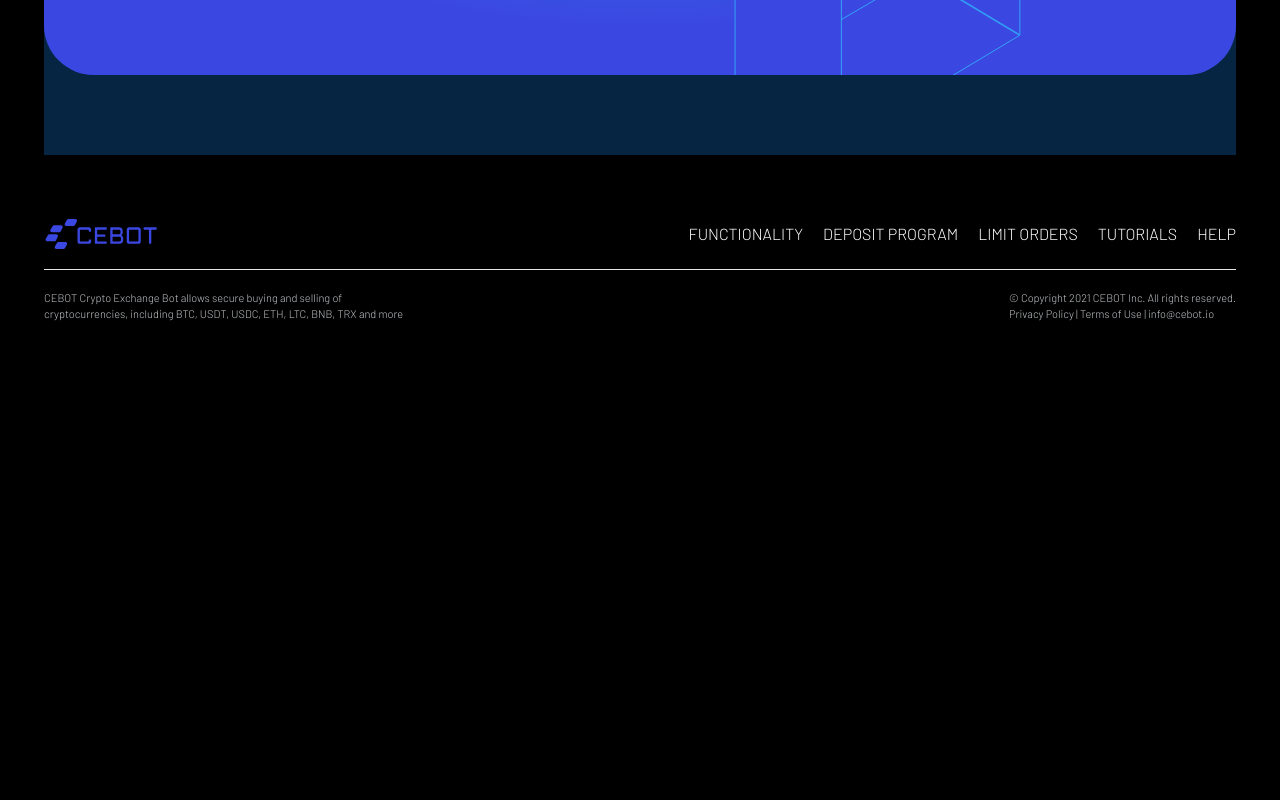
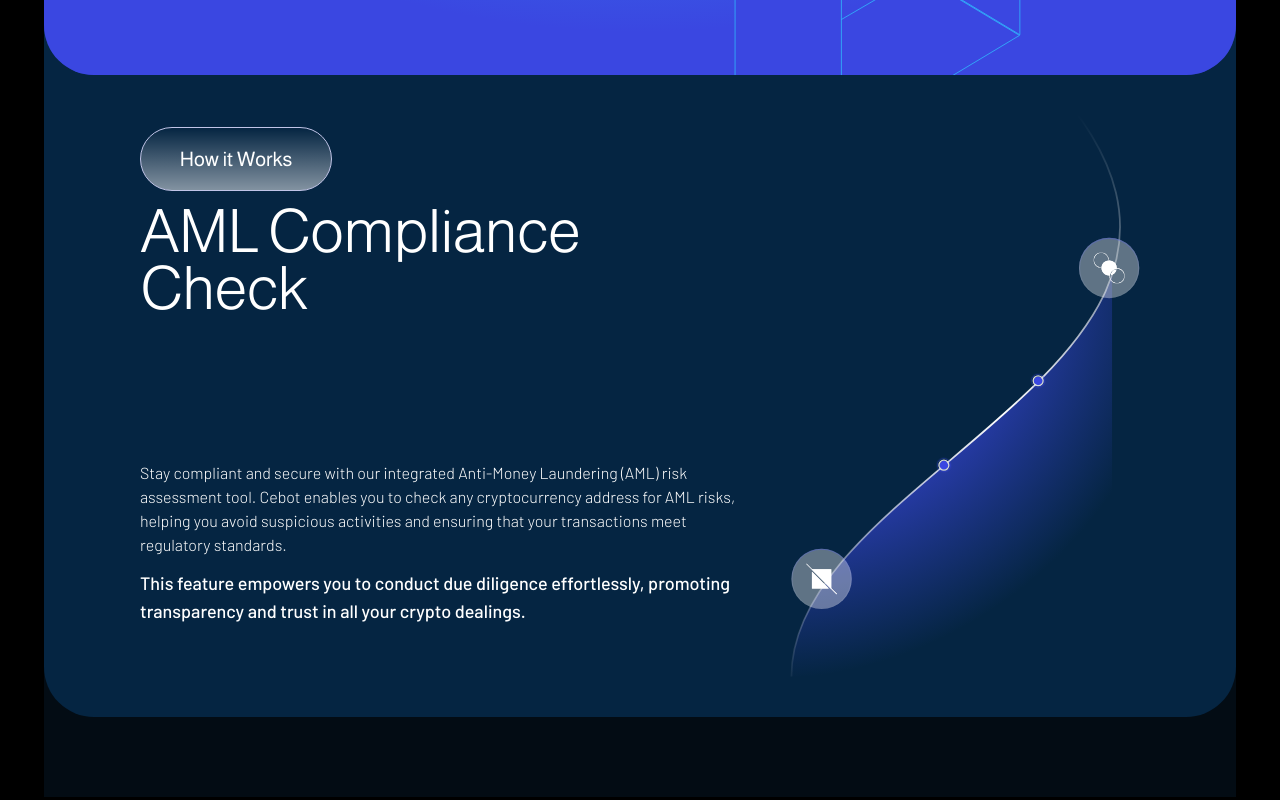
Before and after one commit to MdShobujDev/cebot-2, a Next.js app: page / in a window 1280 px wide. Shown: the part 3260-4060 px from the top of the page. Before the commit the page ends 3639 px from the top, so only its background shows below. Built offline with nearby package versions, Linux system fonts and the light colour scheme; what @ant-design/nextjs-registry would draw is missing.

Commit message:
deat : add new section  AML Compliance Check

```diff
--- a/src/app/page.tsx
+++ b/src/app/page.tsx
@@ -1,7 +1,8 @@
+import AMLComplianceCheck from "@/components/HomePage/AML/AMLComplianceCheck";
 import Header from "@/components/HomePage/Header";
-import HowItWorks from "@/components/HowItWork/HowItWorks";
-import PrivacySecurity from "@/components/PrivacyAndSecurity/PrivacySecurity";
-import Technology from "@/components/Technology/Technology";
+import HowItWorks from "@/components/HomePage/HowItWork/HowItWorks";
+import PrivacySecurity from "@/components/HomePage/PrivacyAndSecurity/PrivacySecurity";
+import Technology from "@/components/HomePage/Technology/Technology";
 
 export default function Home() {
   return (
@@ -10,7 +11,8 @@ export default function Home() {
       <HowItWorks />
       <PrivacySecurity />
       <Technology />
-      <div className=" bg-[#052542] h-20 w-full"></div>
+      <AMLComplianceCheck />
+      <div className=" bg-[#030C14] h-20 w-full"></div>
     </div>
   );
 }
--- /dev/null
+++ b/src/components/HomePage/AML/AMLComplianceCheck.tsx
@@ -0,0 +1,41 @@
+import AML from "@/../public/images/AML.svg";
+import SecondaryButton from "@/components/Buttons/SecondaryButton";
+import Image from "next/image";
+
+function AMLComplianceCheck() {
+  return (
+    <section className=" bg-[#030C14] w-full">
+      <div className=" bg-[#052542] w-full text-white px-24 pb-10 flex items-center justify-between rounded-b-[50px] gap-10 relative">
+        <div className="flex flex-col flex-[0_0_60%] gap-36">
+          <div>
+            <SecondaryButton
+              color="#ffffff"
+              bgColor="linear-gradient(180deg, rgba(255, 255, 255, 0) 0%, rgba(255, 255, 255, 0.5) 100%)"
+            />
+            <h1 className=" font-almarai font-light text-6xl leading-[57px] mt-3 -tracking-[1px]">
+              AML Compliance Check
+            </h1>
+          </div>
+          <div className=" font-barlow">
+            <p className="font-light">
+              Stay compliant and secure with our integrated Anti-Money
+              Laundering (AML) risk assessment tool. Cebot enables you to check
+              any cryptocurrency address for AML risks, helping you avoid
+              suspicious activities and ensuring that your transactions meet
+              regulatory standards.
+            </p>
+            <p className=" font-medium text-lg  mt-3">
+              This feature empowers you to conduct due diligence effortlessly,
+              promoting transparency and trust in all your crypto dealings.
+            </p>
+          </div>
+        </div>
+        <div className=" ">
+          <Image src={AML} alt="AML" width={350} />
+        </div>
+      </div>
+    </section>
+  );
+}
+
+export default AMLComplianceCheck;
--- a/src/components/HowItWork/HowItWork.tsx
+++ b/src/components/HomePage/HowItWork/HowItWork.tsx
@@ -1,6 +1,6 @@
 import { motion } from "framer-motion";
 import Image, { StaticImageData } from "next/image";
-import SecondaryButton from "../Buttons/SecondaryButton";
+import SecondaryButton from "../../Buttons/SecondaryButton";
 
 type PropsType = {
   title: string;
--- a/src/components/PrivacyAndSecurity/PrivacySecurity.tsx
+++ b/src/components/HomePage/PrivacyAndSecurity/PrivacySecurity.tsx
@@ -1,7 +1,7 @@
 import group_image from "@/../public/images/PrivacyAndSecurity/group_image.svg";
 import Lock from "@/../public/images/PrivacyAndSecurity/lock.svg";
 import Image from "next/image";
-import SecondaryButton from "../Buttons/SecondaryButton";
+import SecondaryButton from "../../Buttons/SecondaryButton";
 
 function PrivacySecurity() {
   return (
--- a/src/components/Technology/Technology.tsx
+++ b/src/components/HomePage/Technology/Technology.tsx
@@ -1,5 +1,5 @@
 import technology from "@/../public/images/technology.svg";
-import SecondaryButton from "../Buttons/SecondaryButton";
+import SecondaryButton from "../../Buttons/SecondaryButton";
 
 function Technology() {
   return (
```
Also changed, not shown: public/images/AML.svg (added), src/components/HomePage/HowItWork/HowItWorks.tsx (renamed from src/components/HowItWork/HowItWorks.tsx), src/components/HomePage/HowItWork/StepProvider.tsx (renamed from src/components/HowItWork/StepProvider.tsx).
